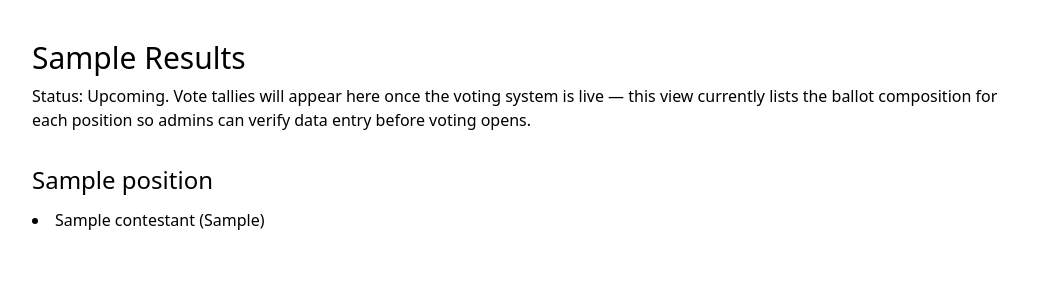
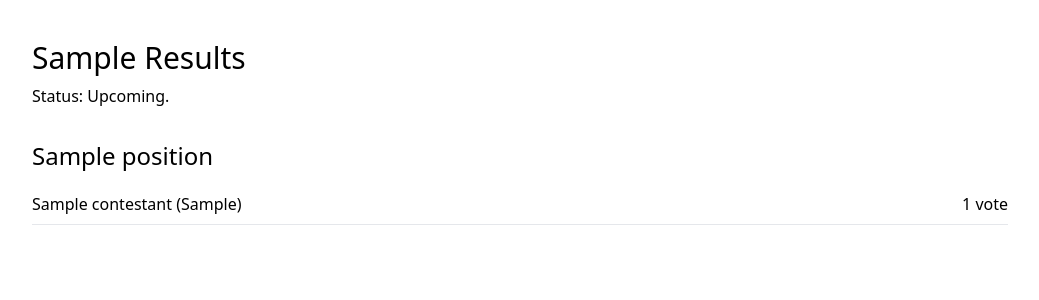
Before and after one commit to ultimatefaloe/naift_web_app, a Django app: page /dashboard/elections/1/results/ in a window 1280 px wide. Shown: the part 60-360 px from the top of the page, without its empty margins (120-1159 px from the left). Run offline with Django 5.2, Linux system fonts and the light colour scheme; a user stored in the database is signed in; tables that the repository leaves empty hold one stand-in row (values such as "Sample post"); some libraries are stand-ins or nearby versions.

Commit message:
Show real vote tallies on the admin Election Results view
The admin results page only ever showed ballot composition (contestant
names grouped by position) with a stale note that tallies would appear
"once the voting system is live" — but voting.models.Vote has been live
since an earlier sub-project. Reuse the same Count("votes") annotation
and position__title, position_id, -vote_count ordering already proven
correct in voting.views.results_view so the admin and public results
views can never disagree on tally/ordering behavior.

Co-Authored-By: Claude Sonnet 5 <noreply@anthropic.com>

```diff
--- a/admin_panel/templates/admin_panel/election_results.html
+++ b/admin_panel/templates/admin_panel/election_results.html
@@ -4,14 +4,17 @@
 
 {% block content %}
 <h1 class="font-display text-3xl text-brand-purple mb-2">{{ election.session }} Results</h1>
-<p class="text-brand-black/70 mb-8">Status: {{ election.get_status_display }}. Vote tallies will appear here once the voting system is live — this view currently lists the ballot composition for each position so admins can verify data entry before voting opens.</p>
+<p class="text-brand-black/70 mb-8">Status: {{ election.get_status_display }}.</p>
 
-{% regroup contestants by position as position_list %}
+{% regroup tallies by position as position_list %}
 {% for position in position_list %}
     <h2 class="font-display text-2xl text-brand-black mb-3">{{ position.grouper }}</h2>
-    <ul class="list-disc list-inside mb-8">
+    <ul class="mb-8 space-y-2">
         {% for contestant in position.list %}
-            <li>{{ contestant.name }}{% if contestant.alias %} ({{ contestant.alias }}){% endif %}</li>
+            <li class="flex justify-between border-b border-brand-black/10 py-2">
+                <span>{{ contestant.name }}{% if contestant.alias %} ({{ contestant.alias }}){% endif %}</span>
+                <span class="font-display text-brand-purple">{{ contestant.vote_count }} vote{{ contestant.vote_count|pluralize }}</span>
+            </li>
         {% endfor %}
     </ul>
 {% empty %}
--- a/admin_panel/views.py
+++ b/admin_panel/views.py
@@ -1,5 +1,6 @@
 from django.contrib.auth import authenticate, login as auth_login, logout as auth_logout
 from django.contrib import messages
+from django.db.models import Count
 from django.shortcuts import get_object_or_404, redirect, render
 from django.urls import reverse_lazy
 from django.views.decorators.http import require_POST
@@ -164,11 +165,11 @@ class ElectionResultsView(AdminRequiredMixin, DetailView):
 
     def get_context_data(self, **kwargs):
         context = super().get_context_data(**kwargs)
-        # Order explicitly by position so {% regroup %} (which assumes the
-        # list is already sorted by the grouping key) groups correctly —
-        # Contestant/Position have no default ordering of their own.
-        context["contestants"] = self.object.contestants.select_related("position").order_by(
-            "position__title", "name"
+        context["tallies"] = (
+            Contestant.objects.filter(election=self.object)
+            .select_related("position")
+            .annotate(vote_count=Count("votes"))
+            .order_by("position__title", "position_id", "-vote_count")
         )
         return context
 
```
Also changed, not shown: admin_panel/tests.py (+12 -0 lines).
